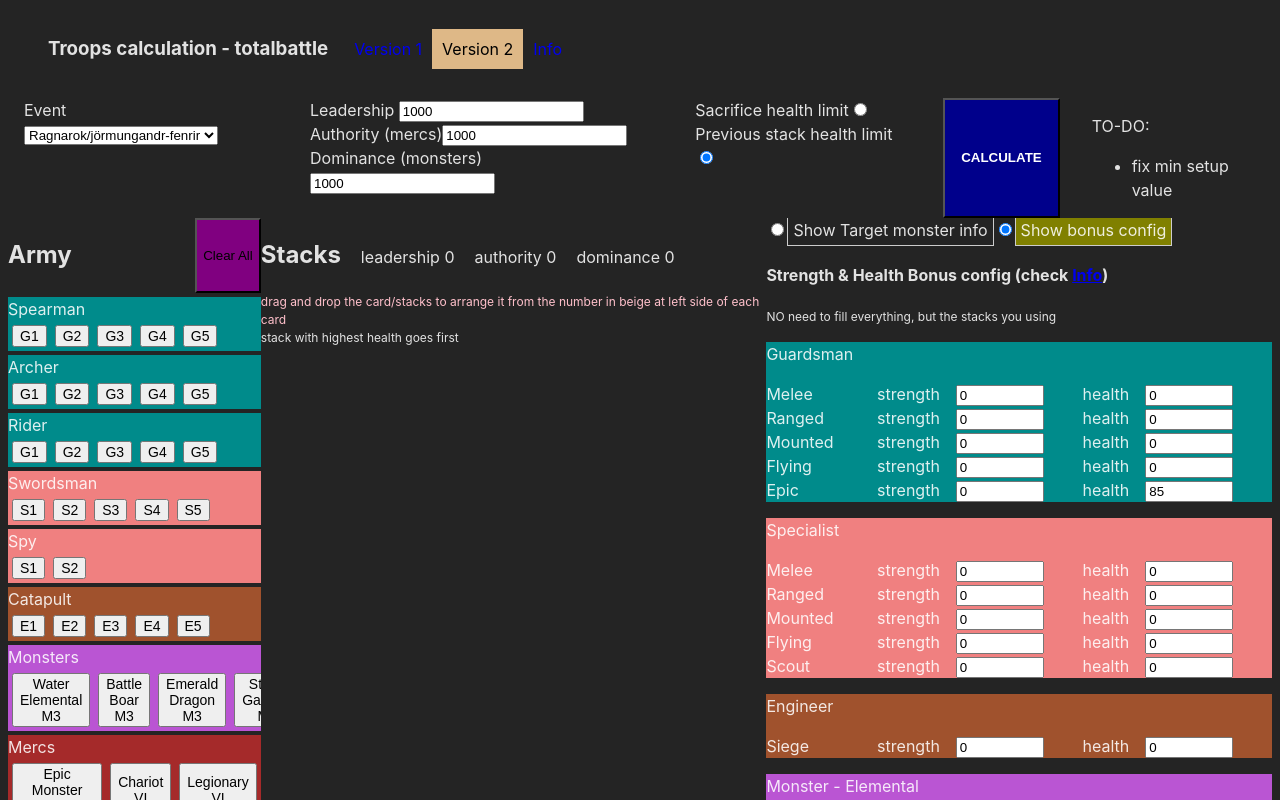
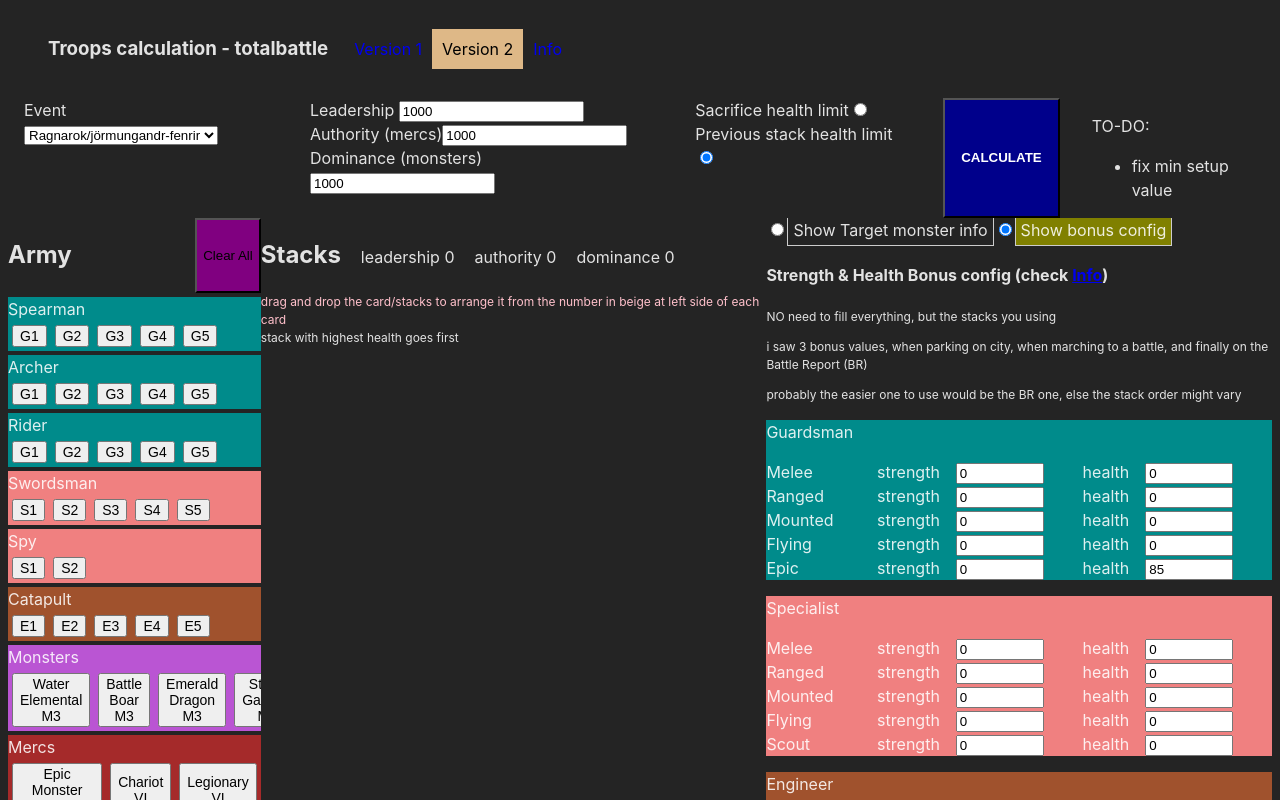
Before and after one commit to moigithub/totalbattlecaballitos, a React (Vite) app: page /v2 in a window 1280 px wide. Shown: the top 800 px of the page. Built offline with nearby package versions, Linux system fonts and the light colour scheme.

Commit message:
info bonus

```diff
--- a/src/dos.tsx
+++ b/src/dos.tsx
@@ -713,7 +713,13 @@ function Dos() {
                 Strength & Health Bonus config (check <Link to={'/info'}>Info</Link>)
               </h4>
               <p className='small'>NO need to fill everything, but the stacks you using</p>
-
+              <p className='small'>
+                i saw 3 bonus values, when parking on city, when marching to a battle, and finally
+                on the Battle Report (BR)
+              </p>
+              <p className='small'>
+                probably the easier one to use would be the BR one, else the stack order might vary
+              </p>
               <div className='guardsmen'>
                 <p>Guardsman</p>
                 <div className='row'>
```
